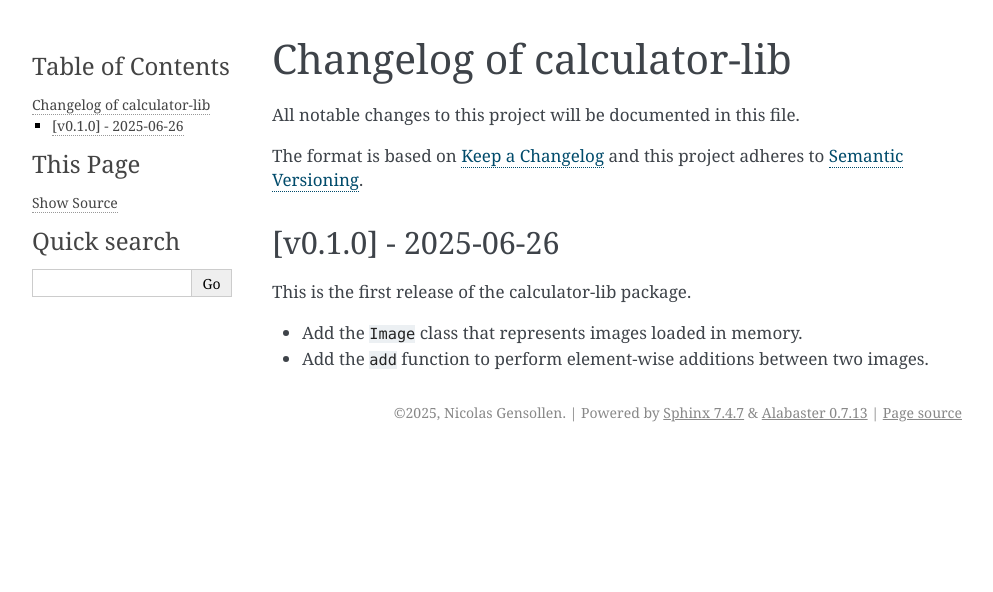
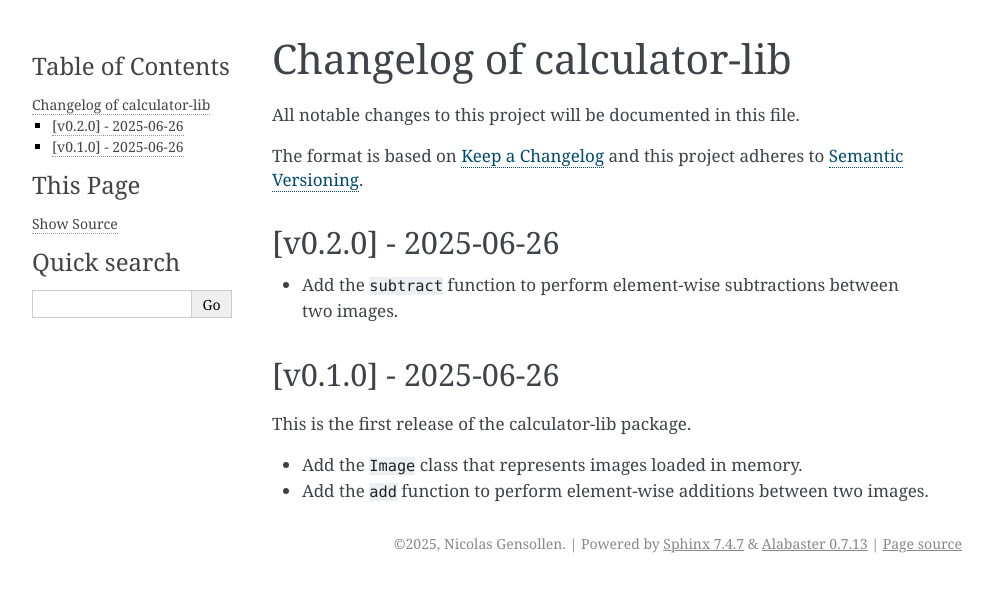
Before and after one commit to camillebrianceau/calculator-lib, a Sphinx documentation site: the page built from docs/changelog.md, in a window 1280 px wide. Shown: the top 592 px of the page, without its empty margins (148-1141 px from the left). Built offline with Sphinx 7.4.7, drawn with Linux system fonts in a browser that asks for light colours.

Commit message:
Release `0.2.0` (#15)

```diff
--- a/docs/changelog.md
+++ b/docs/changelog.md
@@ -5,6 +5,10 @@ All notable changes to this project will be documented in this file.
 The format is based on [Keep a Changelog](http://keepachangelog.com/en/1.0.0/)
 and this project adheres to [Semantic Versioning](http://semver.org/spec/v2.0.0.html).
 
+## [v0.2.0] - 2025-06-26
+
+- Add the `subtract` function to perform element-wise subtractions between two images.
+
 ## [v0.1.0] - 2025-06-26
 
 This is the first release of the calculator-lib package.
--- a/pyproject.toml
+++ b/pyproject.toml
@@ -1,6 +1,6 @@
 [project]
 name = "calculator-nico"
-version = "0.1.0"
+version = "0.2.0"
 description = "Python library to compute things."
 authors = [
     {name = "NicolasGensollen",email = "nicolas.gensollen@gmail.com"}
```
